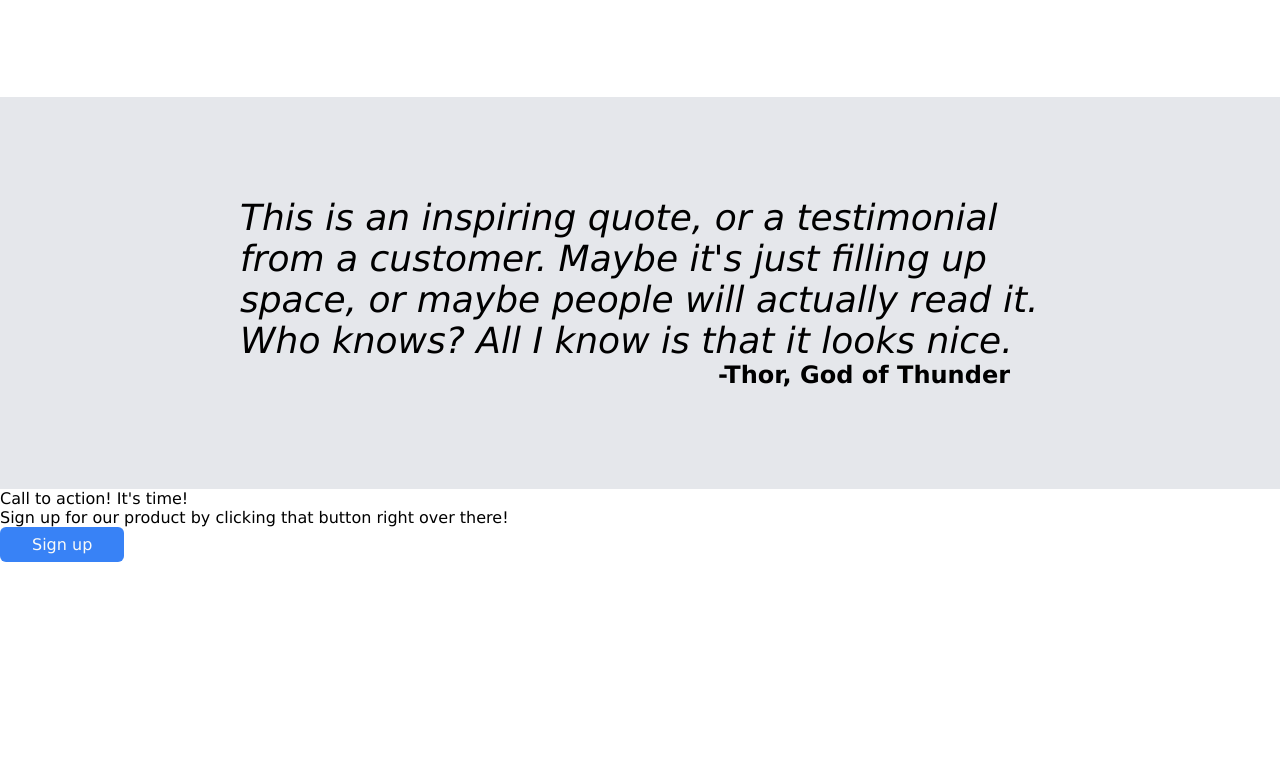
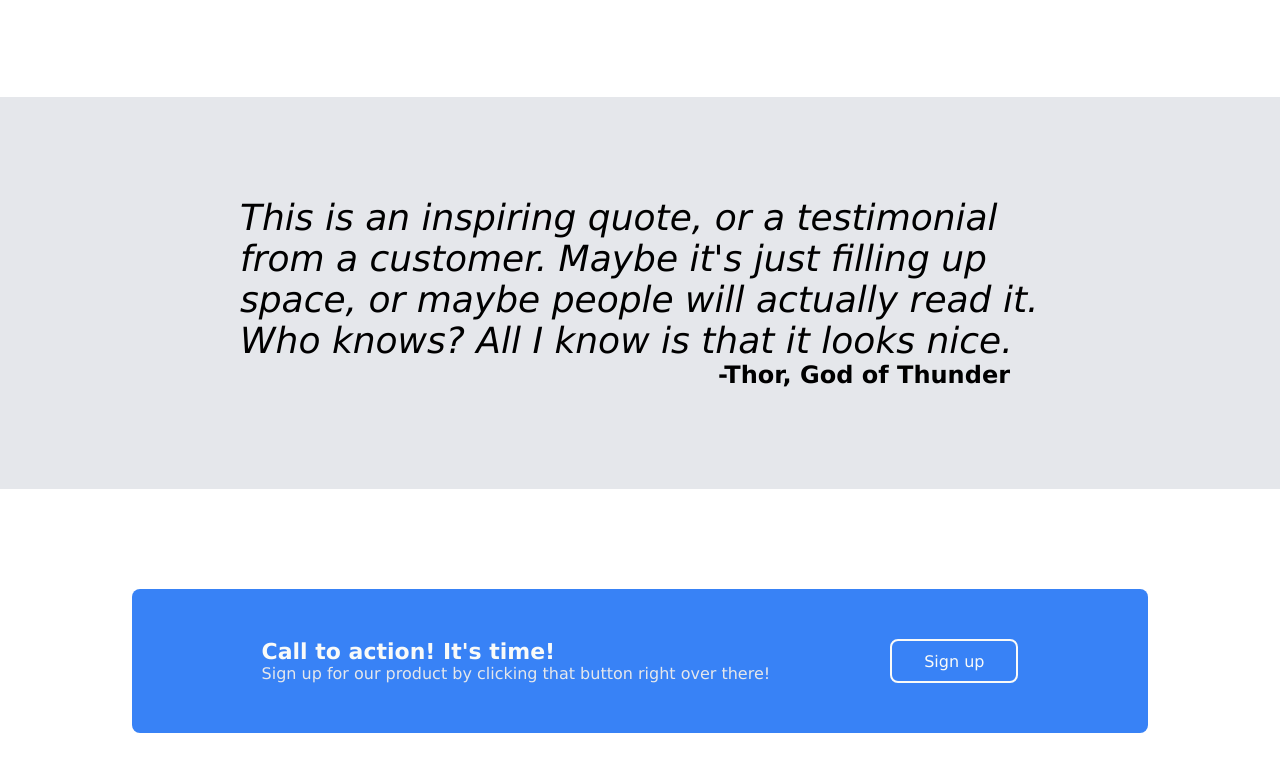
Before and after one commit to jooo-lee/odin-landing-page, a plain HTML site: page index.html in a window 1280 px wide. Shown: the part 987-1758 px from the top of the page. Before the commit the page ends 1549 px from the top, so only its background shows below. Drawn offline with Linux system fonts and the light colour scheme.

Commit message:
Style call to action

```diff
--- a/index.html
+++ b/index.html
@@ -59,10 +59,10 @@
         <div id="call-to-action">
             <div id="call-to-action-subcontainer">
                 <div id="call-to-action-text">
-                    <div>Call to action! It's time!</div>
-                    <div>Sign up for our product by clicking that button right over there!</div>
+                    <div id="call-to-action-main-text">Call to action! It's time!</div>
+                    <div id="call-to-action-subtext">Sign up for our product by clicking that button right over there!</div>
                 </div>
-                <button>Sign up</button>
+                <button id="call-to-action-button">Sign up</button>
             </div>
         </div>
         <div id="footer"></div>
--- a/styles.css
+++ b/styles.css
@@ -82,7 +82,7 @@ button {
     font-size: inherit;
     font-weight: 550;
     color: #f9faf8;
-    border-radius: 6px;
+    border-radius: 8px;
     padding: 8px 32px;
 }
 
@@ -147,3 +147,31 @@ button {
     font-weight: 800;
     margin-right: 30px;
 }
+
+#call-to-action {
+    display: flex;
+    justify-content: center;
+}
+
+#call-to-action-subcontainer {
+    border-radius: 8px;
+    background-color: #3882F6;
+    margin: 100px 0px;
+    padding: 50px 130px;
+    display: flex;
+    gap: 120px;
+}
+
+#call-to-action-button {
+    border: 2px solid #f9faf8;
+}
+
+#call-to-action-main-text {
+    font-size: 22px;
+    font-weight: 600;
+    color: #f9faf8;
+}
+
+#call-to-action-subtext {
+    color: #E5E7EB;
+}
```
